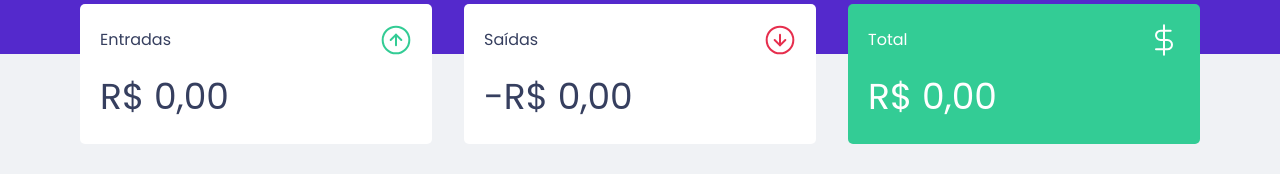
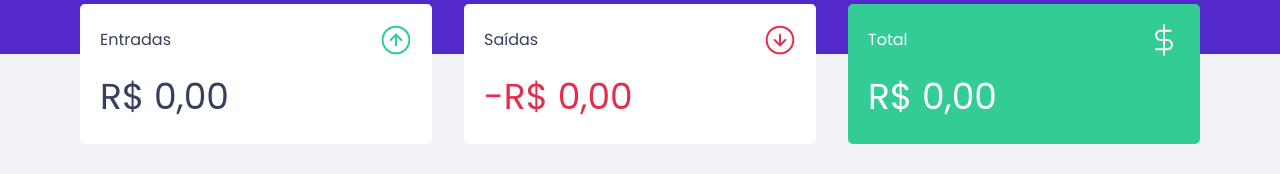
Before and after one commit to filipesaretta/control-money, a React (Vite) app: page / in a window 1280 px wide. Shown: the part 158-332 px from the top of the page. Built offline with nearby package versions, Linux system fonts and the light colour scheme; no server answers; the HTML template or start-up script is replaced by a standard one; what miragejs would draw is missing.

Commit message:
Update styles

```diff
--- a/src/components/Summary/index.tsx
+++ b/src/components/Summary/index.tsx
@@ -40,7 +40,7 @@ export function Summary() {
           <p>Saídas</p>
           <img src={outcome} alt="Saídas" />
         </header>
-        <h2>-{MoneyFormat(summary.withdraws)}</h2>
+        <h2 className="withdraw">-{MoneyFormat(summary.withdraws)}</h2>
       </div>
       <div>
         <header>
--- a/src/components/Summary/styles.ts
+++ b/src/components/Summary/styles.ts
@@ -22,6 +22,9 @@ export const Container = styled.div`
       font-size: 3.6rem;
       font-weight: 500;
       margin-top: 1.4rem;
+      &.withdraw {
+        color: #e52e4d;
+      }
     }
 
     &:last-child {
```
